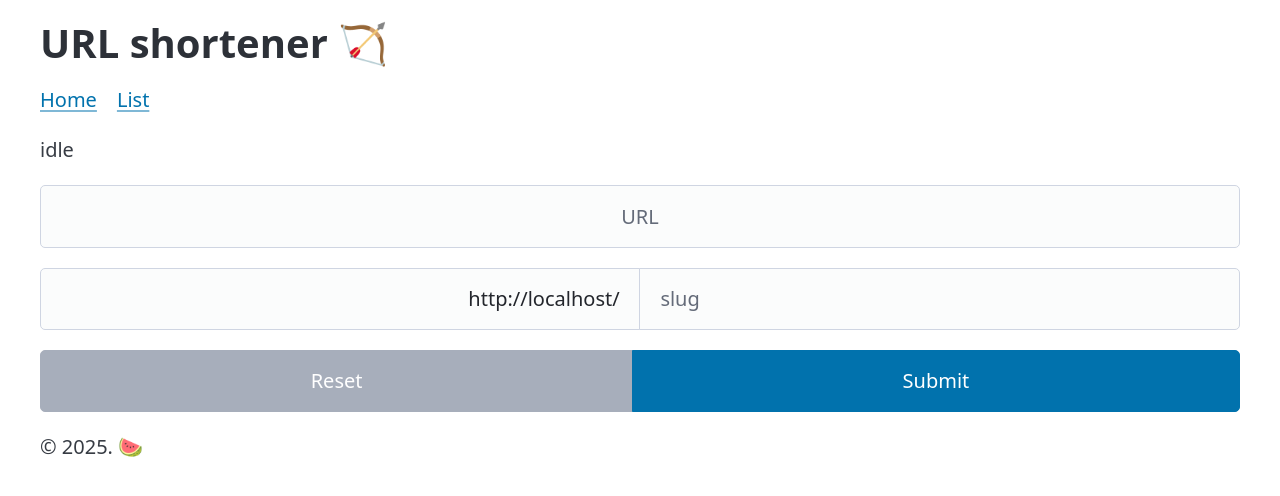
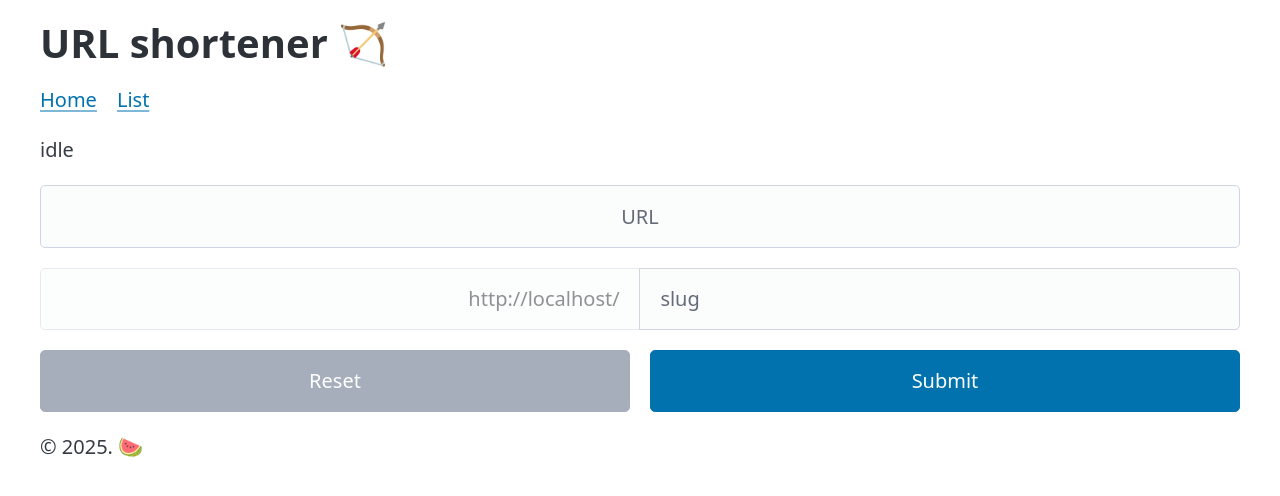
Before and after one commit to LearnSvelte/try1, a SvelteKit app: page / in a window 1280 px wide. Shown: the top 496 px of the page. Built offline with nearby package versions, Linux system fonts and the light colour scheme.

Commit message:
feat: home html

```diff
--- a/src/routes/+page.svelte
+++ b/src/routes/+page.svelte
@@ -116,6 +116,7 @@
     <input
       type="text"
       bind:value={myUrl}
+      disabled
       readonly
       style="text-align: right"
     />
@@ -133,21 +134,24 @@
     />
   </fieldset>
 
-  <fieldset role="group">
+  <div style="display: flex; gap: 1em; justify-content: center">
     <button
       type="reset"
       disabled={url === '' && slug === ''}
+      style="width: 50%"
     >
       Reset
     </button>
+
     <button
       type="submit"
       disabled={getIsSubmitDisabled()}
+      style="width: 50%"
       onclick={handleSubmit}
     >
       Submit
     </button>
-  </fieldset>
+  </div>
 
 </form>
 
```
